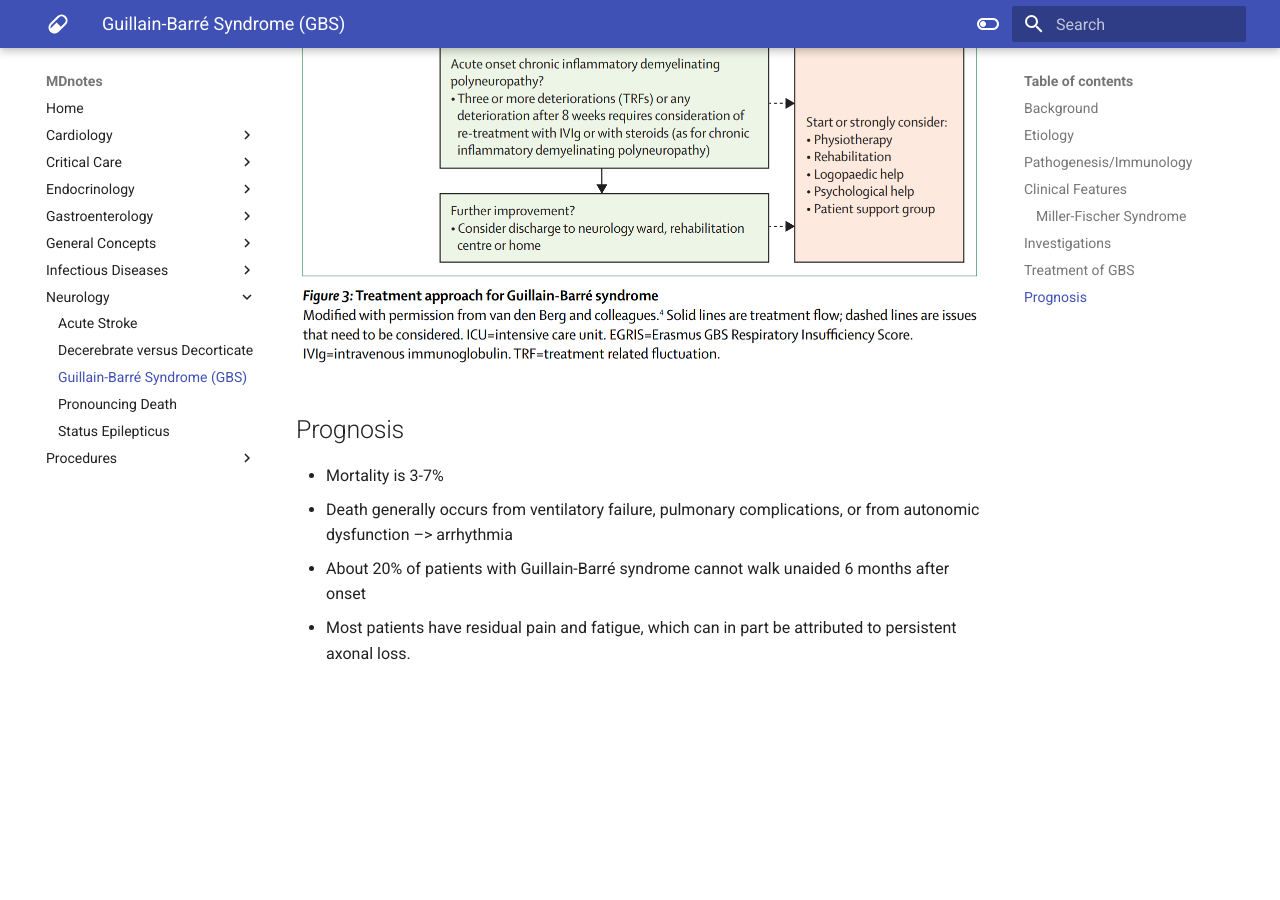
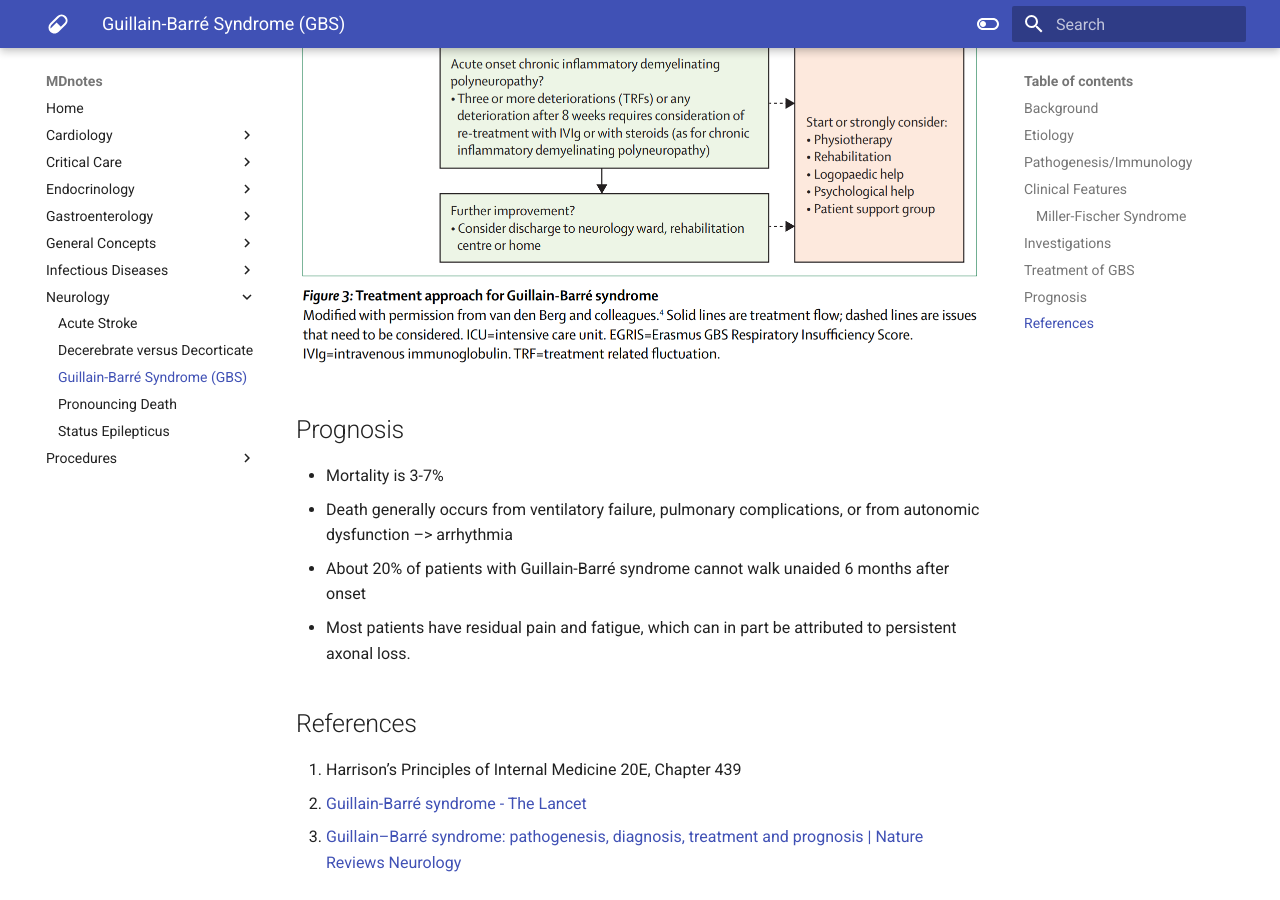
Before and after one commit to jzpero/mdnotes, an MkDocs documentation site: the page built from docs/Neurology/Guillain-Barré Syndrome.md, in a window 1280 px wide and 900 px high, scrolled down 3799 px. Built offline with MkDocs 1.6.1 and Material for MkDocs 9.7.7, drawn with Linux system fonts in a browser that asks for light colours; before the commit the page ends 4489 px from its top, so only the background shows below that.

Commit message:
vault backup: 2021-04-15 04:01:31
Affected files:

"docs/Neurology/Guillain-Barr\303\251 Syndrome.md"

```diff
--- a/docs/Neurology/Guillain-Barré Syndrome.md
+++ b/docs/Neurology/Guillain-Barré Syndrome.md
@@ -78,3 +78,9 @@
 -   Death generally occurs from ventilatory failure, pulmonary complications, or from autonomic dysfunction --> arrhythmia
 -   About 20% of patients with Guillain-Barré syndrome cannot walk unaided 6 months after onset
 -   Most patients have residual pain and fatigue, which can in part be attributed to persistent axonal loss.
+
+## References
+
+1. Harrison's Principles of Internal Medicine 20E, Chapter 439
+2. [Guillain-Barré syndrome - The Lancet](https://www.thelancet.com/journals/lancet/article/PIIS0140-6736(16)00339-1/fulltext)
+3. [Guillain–Barré syndrome: pathogenesis, diagnosis, treatment and prognosis | Nature Reviews Neurology](https://www.nature.com/articles/nrneurol.2014.121)
```
